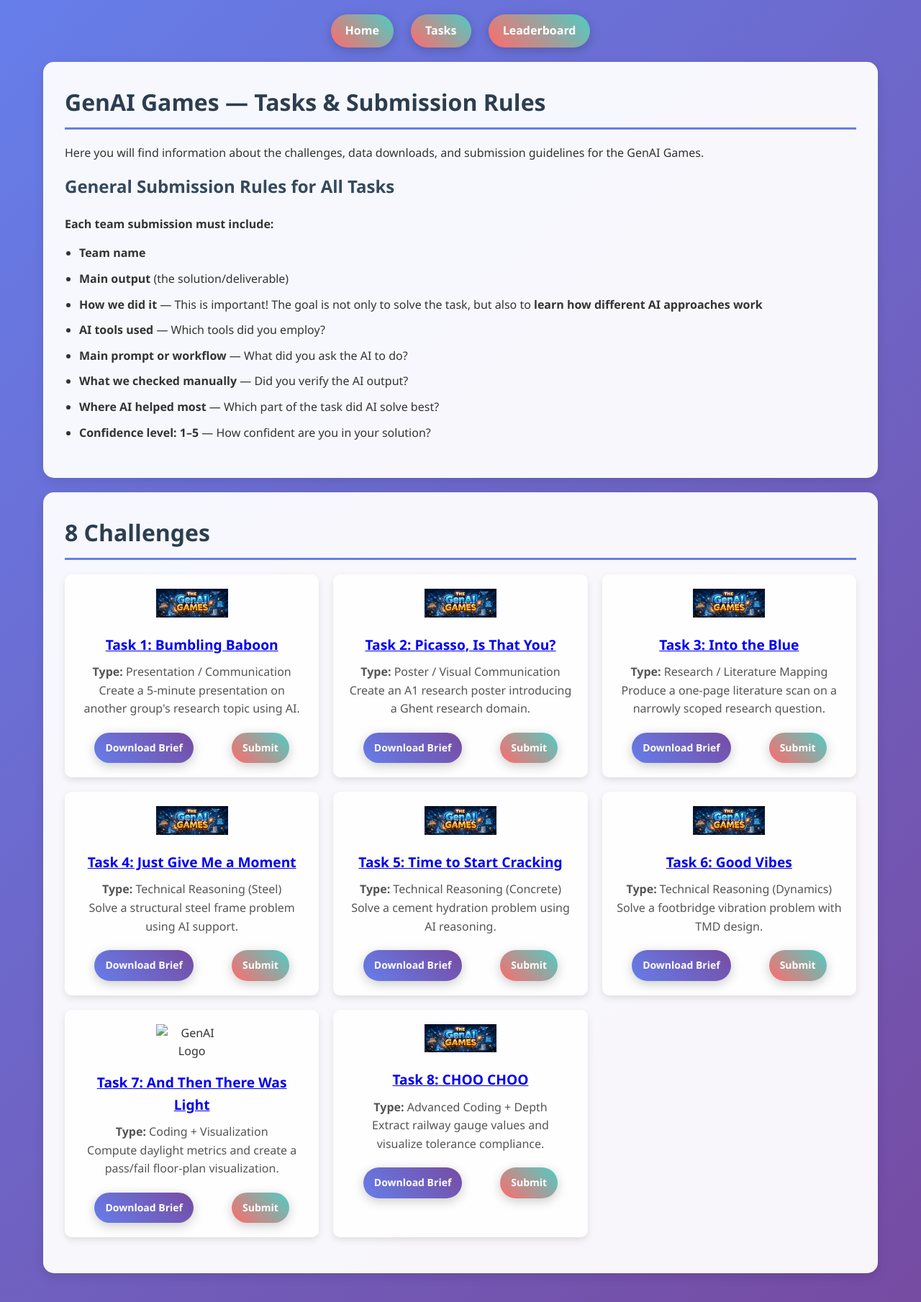
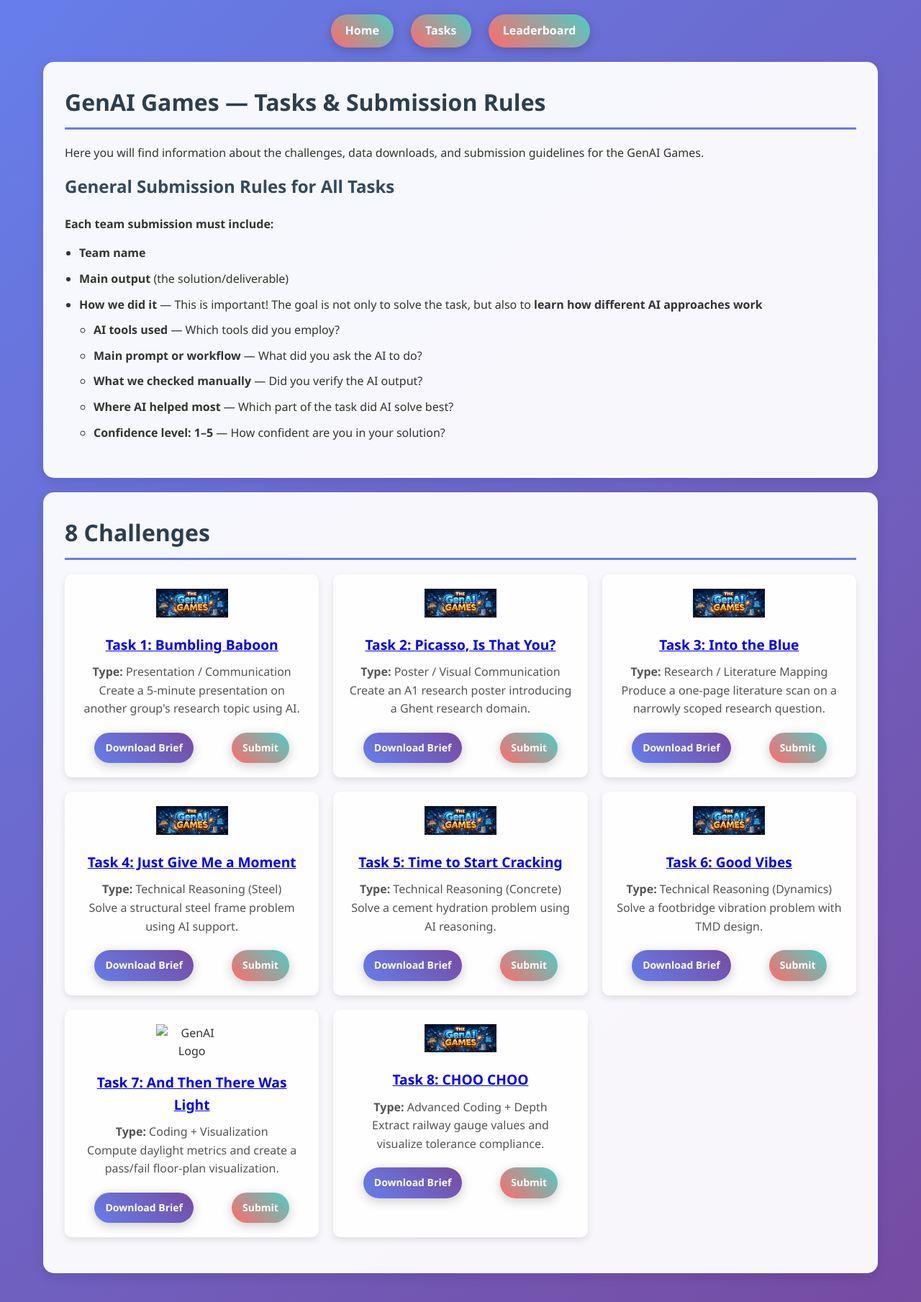
Before and after one commit to Saiga1105/GenAI-Games, a Jekyll site: the page built from tasks/tasks.md, in a window 1280 px wide. Shown: the whole page at 72% size. Built offline with Jekyll 4.4.1, drawn with Linux system fonts in a browser that asks for light colours.

Commit message:
Fix visual indentation: use nested lists for submission rules hierarchy

```diff
--- a/tasks/tasks.md
+++ b/tasks/tasks.md
@@ -17,12 +17,16 @@ layout: default
     <ul>
         <li><strong>Team name</strong></li>
         <li><strong>Main output</strong> (the solution/deliverable)</li>
-        <li><strong>How we did it</strong> — This is important! The goal is not only to solve the task, but also to <strong>learn how different AI approaches work</strong></li>
-            <li><strong>AI tools used</strong> — Which tools did you employ?</li>
-            <li><strong>Main prompt or workflow</strong> — What did you ask the AI to do?</li>
-            <li><strong>What we checked manually</strong> — Did you verify the AI output?</li>
-            <li><strong>Where AI helped most</strong> — Which part of the task did AI solve best?</li>
-            <li><strong>Confidence level: 1–5</strong> — How confident are you in your solution?</li>
+        <li>
+            <strong>How we did it</strong> — This is important! The goal is not only to solve the task, but also to <strong>learn how different AI approaches work</strong>
+            <ul style="margin-top: 10px;">
+                <li><strong>AI tools used</strong> — Which tools did you employ?</li>
+                <li><strong>Main prompt or workflow</strong> — What did you ask the AI to do?</li>
+                <li><strong>What we checked manually</strong> — Did you verify the AI output?</li>
+                <li><strong>Where AI helped most</strong> — Which part of the task did AI solve best?</li>
+                <li><strong>Confidence level: 1–5</strong> — How confident are you in your solution?</li>
+            </ul>
+        </li>
     </ul>
 
 </div>
```
